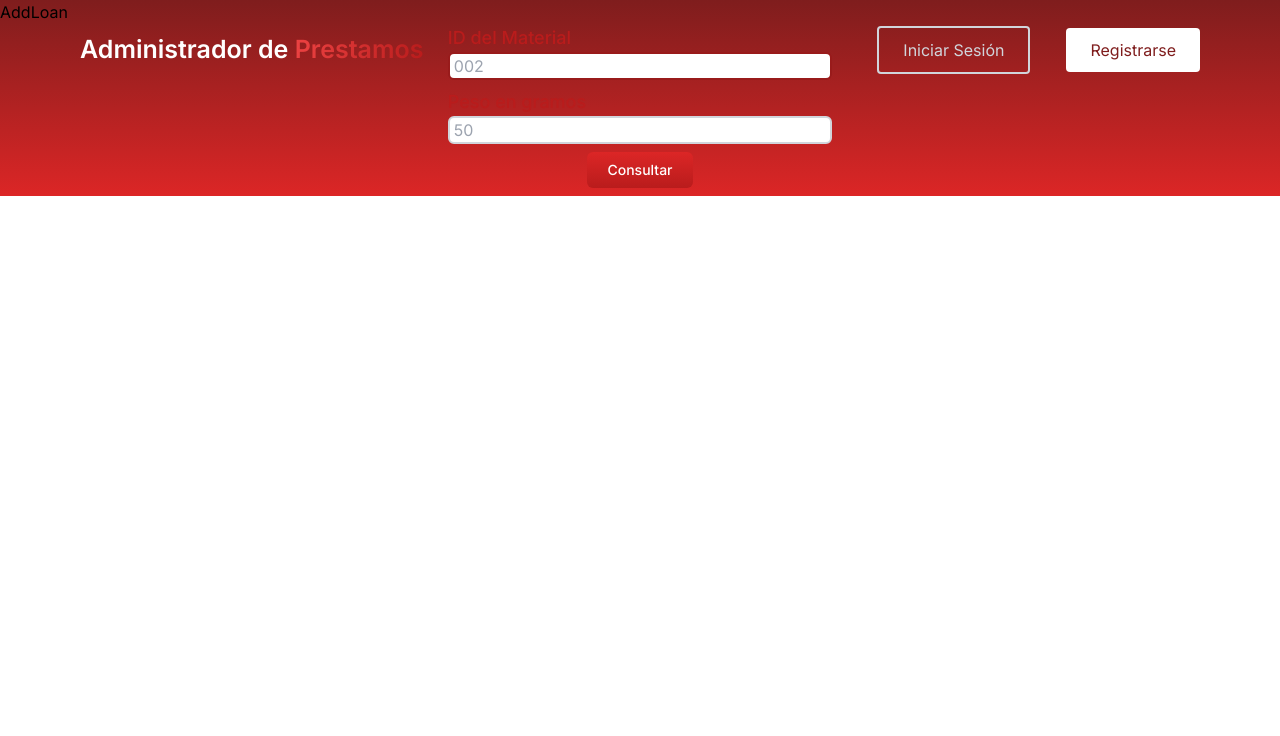
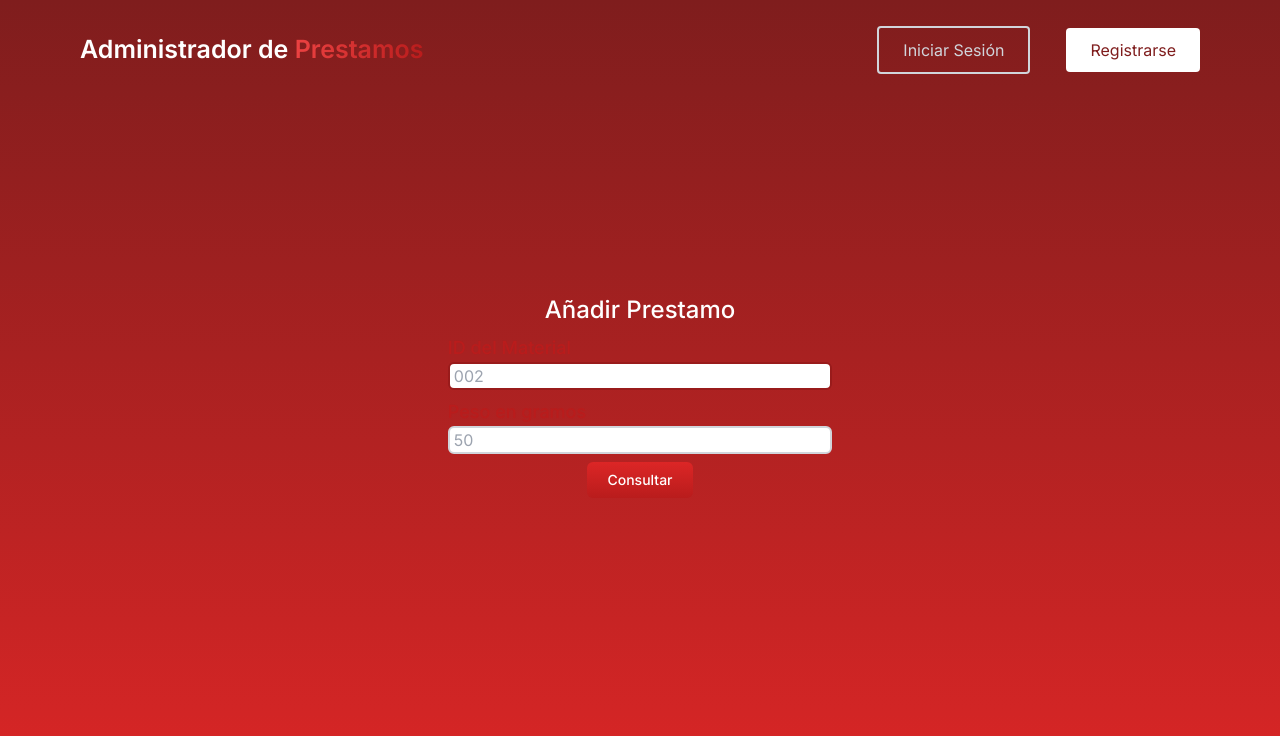
Before and after one commit to abrahamTech/NodeJS-NacMonPieN3FrontAPI, a Next.js app in the folder client/: page /add-loan in a window 1280 px wide. Shown: the top 736 px of the page. Built offline with nearby package versions, Linux system fonts and the light colour scheme.

Commit message:
feat(Navbar): modify navbar buttons when user is authenticated

```diff
--- a/client/src/app/add-loan/page.jsx
+++ b/client/src/app/add-loan/page.jsx
@@ -2,8 +2,8 @@ import LoanForm from '@/components/LoanForm'
 
 function AddLoan() {
   return (
-    <div>
-      AddLoan
+    <div className='h-screen flex flex-col items-center justify-center'>
+      <h1 className='text-white'>Añadir Prestamo</h1>
       <LoanForm />
     </div>
   )
--- a/client/src/components/Navbar.jsx
+++ b/client/src/components/Navbar.jsx
@@ -1,6 +1,12 @@
+"use client";
+
+import { useAuth } from "@/context/authContext";
 import Link from "next/link";
 
 const Navbar = () => {
+
+    const { isAuthenticated, user } = useAuth();
+
     return (
         // <nav className="bg-zinc-700 flex justify-between py-5 px-10 rounded-b-xl">
         <nav className="fixed top-0 z-[40] w-full h-[100px] bg-transparent flex justify-between items-center px-10 md:px-20 rounded-b-xl">
@@ -11,6 +17,32 @@ const Navbar = () => {
                 </span>
             </Link>
             <ul className="flex gap-x-5">
+                {isAuthenticated ? (
+                    <>
+                        <li>
+                            Welcome {user.username}
+                        </li>
+
+                        <li>
+                            <Link
+                                href="/add-loan"
+                                className='bg-white text-red-900 px-6 py-3 rounded hover:bg-red-800/75 hover:text-white transition-all ease-in-out duration-500'
+                            >
+                                Añadir Prestamo
+                            </Link>
+                        </li>
+
+                        <li>
+                            <Link
+                                href="/register"
+                                className='bg-white text-red-900 px-6 py-3 rounded hover:bg-red-800/75 hover:text-white transition-all ease-in-out duration-500'
+                            >
+                                Logout
+                            </Link>
+                        </li>
+                    </>
+                ) : (
+                    <>
                         <li>
                             <Link
                                 href="/login"
@@ -27,6 +59,8 @@ const Navbar = () => {
                                 Registrarse
                             </Link>
                         </li>
+                    </>
+                )}
             </ul>
         </nav>
     )
```
Lines whose indentation alone changed are shown as unchanged.
